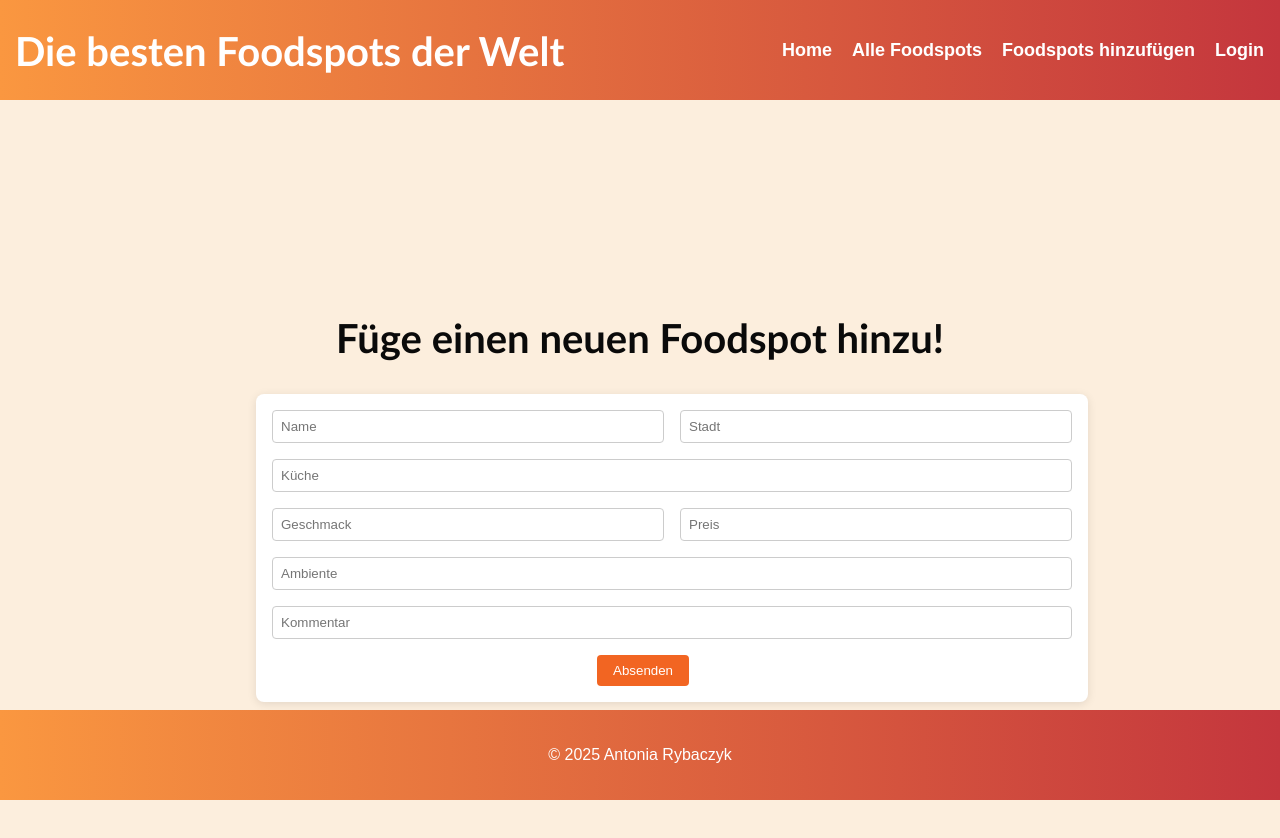
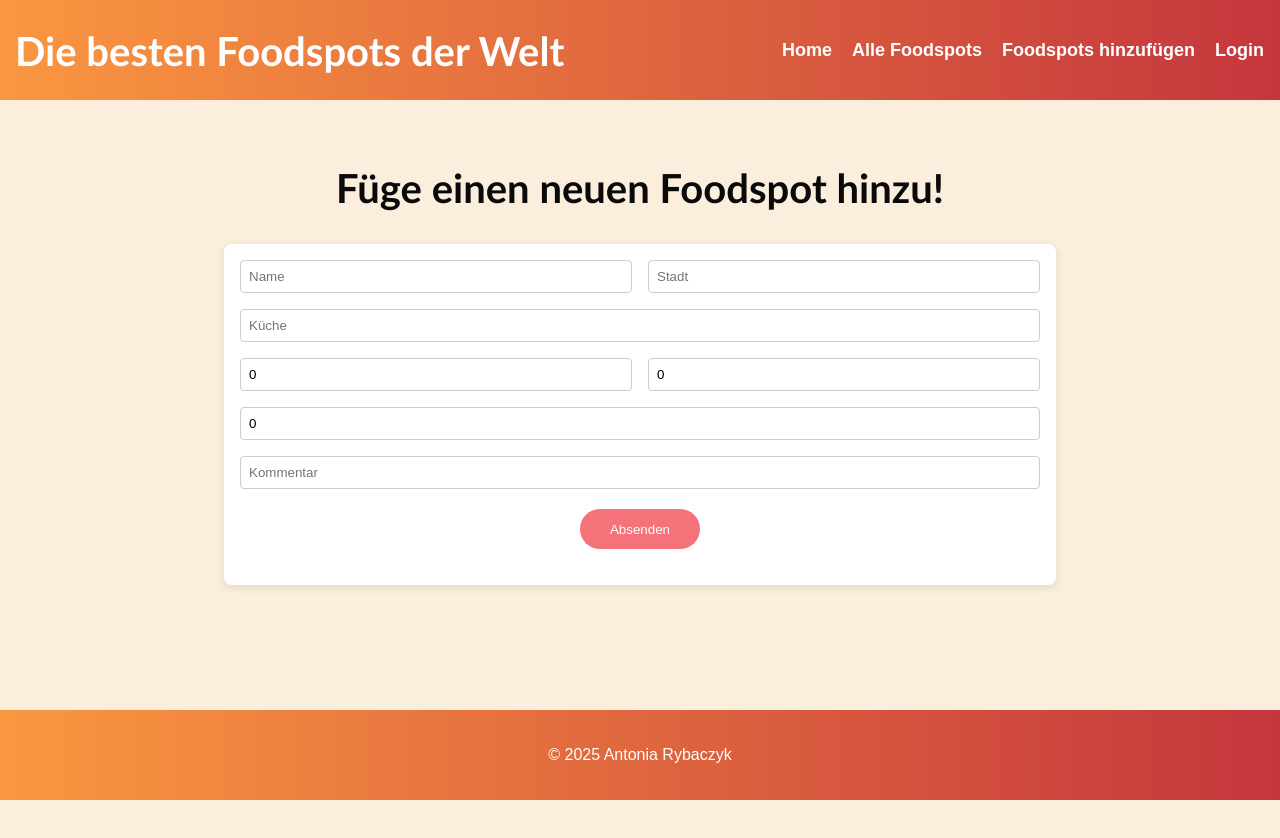
Before and after one commit to krakersiq/foodspots_frontend, an Angular app in the folder Foodspots/: page /formular in a window 1280 px wide. Shown: the top 838 px of the page. Built offline with nearby package versions, Linux system fonts and the light colour scheme.

Commit message:
updated files

```diff
--- a/Foodspots/src/app/app.css
+++ b/Foodspots/src/app/app.css
@@ -25,7 +25,6 @@ header {
   justify-content: space-between;
   white-space: nowrap; /* kein Zeilenumbruch */
   overflow-y: auto;
-
 }
 
 .nav-links {
@@ -61,8 +60,8 @@ h1 {
 
 section {
   margin: 0 auto;
-  width: 60%;
-  padding: 140px 0 10px;
+  width: 70%;
+  padding: 0px 20px 0px;
   min-height: 150vh;
 }
 
@@ -114,14 +113,14 @@ button:active {
 
 footer {
   background: linear-gradient(to right, #fa9740, #c4363d);
+  color: rgb(255, 255, 255);
   height: 90px;
   width: 100%;
-  color: rgb(255, 255, 255);
+  position: fixed;
   bottom: 0;
   left: 0;
-  position: fixed;
+  display: flex;
   align-items: center;
-  justify-content:center;
-  display: flex;
+  justify-content: center;
   text-align: center;
 }
--- a/Foodspots/src/app/formular/formular.css
+++ b/Foodspots/src/app/formular/formular.css
@@ -1,5 +1,3 @@
-
-
 h3{
   color: #0a0a0a;
   text-align: center;
@@ -45,10 +43,25 @@ input {
 }
 
 button {
-  padding: 0.5rem 1rem;
-  border: none;
-  background-color: #f26522;
-  color: white;
-  border-radius: 4px;
-  cursor: pointer;
+  padding: 12.5px 30px;
+  border: 0;
+  border-radius: 100px;
+  background-color: #f5727a;
+  color: #ffffff;
+  transition: all 0.5s;
+  -webkit-transition: all 0.5s;
 }
+
+button:hover {
+  background-color: #a92227;
+  box-shadow: 0 0 20px #a92227;
+  transform: scale(1.1);
+}
+
+button:active {
+  background-color: #e4c8f1;
+  transition: all 0.25s;
+  -webkit-transition: all 0.25s;
+  box-shadow: none;
+  transform: scale(0.98);
+}
--- a/Foodspots/src/app/formular/formular.html
+++ b/Foodspots/src/app/formular/formular.html
@@ -3,19 +3,19 @@
 <div class="form-container">
   <form (ngSubmit)="onSubmit()">
     <div class="form-group">
-      <input type="text" id="name" name="name" placeholder="Name" required>
-      <input type="text" id="stadt" name="stadt" placeholder="Stadt" required>
-      <input type="text" id="kueche" name="kueche" placeholder="Küche" required>
+      <input type="text" id="name" name="name" [(ngModel)]="foodspot.name" placeholder="Name" required>
+      <input type="text" id="stadt" name="stadt" [(ngModel)]="foodspot.stadt" placeholder="Stadt" required>
+      <input type="text" id="kueche" name="kueche" [(ngModel)]="foodspot.kueche" placeholder="Küche" required>
     </div>
 
     <div class="form-group">
-      <input type="text" id="geschmack" name="geschmack" placeholder="Geschmack" required>
-      <input type="text" id="preis" name="preis" placeholder="Preis" required>
-      <input type="text" id="ambiente" name="ambiente" placeholder="Ambiente" required>
+      <input type="text" id="geschmack" name="geschmack" [(ngModel)]="foodspot.bewertung_geschmack" placeholder="Geschmack" required>
+      <input type="text" id="preis" name="preis" [(ngModel)]="foodspot.bewertung_preis" placeholder="Preis" required>
+      <input type="text" id="ambiente" name="ambiente" [(ngModel)]="foodspot.bewertung_ambiente" placeholder="Ambiente" required>
     </div>
 
     <div class="form-group">
-      <input type="text" id="kommentar" name="kommentar" placeholder="Kommentar" required>
+      <input type="text" id="kommentar" name="kommentar" [(ngModel)]="foodspot.kommentar" placeholder="Kommentar" required>
     </div>
 
     <button type="submit">Absenden</button>
--- a/Foodspots/src/app/formular/formular.ts
+++ b/Foodspots/src/app/formular/formular.ts
@@ -1,19 +1,33 @@
 import { Component } from '@angular/core';
 import { Router } from '@angular/router';
+import { Foodspot } from '../shared/foodspot';
+import { Backend } from '../shared/backend';
+import { FormsModule } from '@angular/forms';
 
 @Component({
   selector: 'app-formular',
-  /* imports: [], */
+  standalone: true,
+  imports: [FormsModule],
   templateUrl: './formular.html',
   styleUrl: './formular.css'
 })
+export class Formular {
+  foodspot: Foodspot = {
+    name: '',
+    stadt: '',
+    kueche: '',
+    bewertung_geschmack: 0,
+    bewertung_preis: 0,
+    bewertung_ambiente: 0,
+    kommentar: ''
+  };
 
-export class Formular {
-  constructor(private router: Router) {}
+  constructor(private router: Router, private backend: Backend) {}
 
   onSubmit() {
-    console.log('Formular wird angezeigt');
-    this.router.navigate(['/formular']);
+    this.backend.create(this.foodspot).then(() => {
+      console.log('Neuer Foodspot wurde hinzugefügt');
+      this.router.navigate(['/uebersicht']);
+    });
   }
-
 }
--- a/Foodspots/src/app/registrierung/registrierung.css
+++ b/Foodspots/src/app/registrierung/registrierung.css
@@ -0,0 +1,23 @@
+button {
+  padding: 12.5px 30px;
+  border: 0;
+  border-radius: 100px;
+  background-color: #f5727a;
+  color: #ffffff;
+  transition: all 0.5s;
+  -webkit-transition: all 0.5s;
+}
+
+button:hover {
+  background-color: #a92227;
+  box-shadow: 0 0 20px #a92227;
+  transform: scale(1.1);
+}
+
+button:active {
+  background-color: #e4c8f1;
+  transition: all 0.25s;
+  -webkit-transition: all 0.25s;
+  box-shadow: none;
+  transform: scale(0.98);
+}
--- a/Foodspots/src/app/registrierung/registrierung.html
+++ b/Foodspots/src/app/registrierung/registrierung.html
@@ -1,24 +1,19 @@
+<h3 class="form-headline"> Registriere dich!</h3>
 
+<div class="form-container">
   <form>
+    <div class="form-group">
       <label for="username">Benutzername:</label>
       <input type="text" id="username" name="username" required>
+</div>
 
+<div class="form-group">
       <label for="password">Passwort:</label>
       <input type="password" id="password" name="password" required>
+</div>
 
+</form>
   <button type="submit">Registrieren</button>
-
-    <button onclick="window.location.href='../Uebersicht/uebersicht.html'">Zurück</button>
-
-<!-- <div class="box-container">
-      <div class="form-group">
-        <div class="d-flex gap-2">
-          <input type="text" class="form-control" id="email" name="email" placeholder="E-Mail" required>
-
-          <input type="text" class="form-control" id="passwort" name="passwort" placeholder="Passwort" required>
+  <button type="submit">Zurück</button>
 
 </div>
-
-      </div>
-
-    </div> -->
--- a/Foodspots/src/app/shared/backend.ts
+++ b/Foodspots/src/app/shared/backend.ts
@@ -6,11 +6,26 @@ import { Foodspot } from './foodspot';
 })
 export class Backend {
   apiURL = 'http://localhost:3000/api';
+
   constructor() {}
+
   async getAll(): Promise<Foodspot[]> {
     let response = await fetch(this.apiURL + '/foodspots');
     let foodspots = await response.json();
     console.log('foodspots in service (getAll) : ', foodspots);
     return foodspots;
   }
+
+  async create(foodspot: Foodspot): Promise<Foodspot> {
+    const response = await fetch(this.apiURL + '/foodspots', {
+      method: 'POST',
+      headers: {
+        'Content-Type': 'application/json'
+      },
+      body: JSON.stringify(foodspot)
+    });
+    const newFoodspot = await response.json();
+    console.log('Neuer Foodspot in service (create): ', newFoodspot);
+    return newFoodspot;
+  }
 }
--- a/Foodspots/src/app/startseite/startseite.css
+++ b/Foodspots/src/app/startseite/startseite.css
@@ -31,10 +31,8 @@ button {
   color: #ffffff;
   transition: all 0.5s;
   -webkit-transition: all 0.5s;
-  display: flex;
-  align-items: center;
-  justify-content: center;
-  margin-left: 325px;
+  display: block;
+  margin: 20px auto;
 }
 
 button:hover {
--- a/Foodspots/src/app/uebersicht/uebersicht.css
+++ b/Foodspots/src/app/uebersicht/uebersicht.css
@@ -1,20 +1,45 @@
 
+h3 {
+  color: #0a0a0a;
+  text-align: center;
+  font-family: "Gill Sans", "Gill Sans MT", Calibri, "Trebuchet MS", sans-serif;
+  font-size: large;
+  margin-top: 20px; /* Abstand nach oben */
+  display: absolute;
+  margin-top: 300px;
+}
+
+p {
+  color: #0a0a0a;
+  text-align: center;
+  font-family: "Gill Sans", "Gill Sans MT", Calibri, "Trebuchet MS", sans-serif;
+  font-size: large;
+  margin-top: 20px; /* Abstand nach oben */
+  display: flex;
+  justify-content: center;
+}
 
 table {
   margin: 100px auto;
-  width: 80%;
-  border-collapse: collapse;
+  width: 100%;
+  border-radius: 8px;
+  box-shadow: 0 2px 10px rgba(0, 0, 0, 0.1);
+ /*  border-collapse: collapse; /* Tabellenränder zusammenführen */
+  border-spacing: 0,5px; /* Abstand zwischen Zellen entfernen */
+  background-color: #f9f9f9; /* Hintergrundfarbe der Tabelle */
+
 }
 
 tr {
-  background-color: #f2f2f2;
+  background-color: #ffffff;
   border-bottom: 1px solid #ddd;
+
 }
 
-th,
-td {
+th,td {
   padding: 12px;
-  text-align: left;
+  text-align: center; /* Inhalt in der Tabelle zentrieren */
+
 }
 
 .uebersicht-nav {
@@ -35,11 +60,13 @@ td {
   text-decoration: none;
 } */
 
-footer {
-  background: linear-gradient(to right, #fa9740, #c4363d);
-  height: 100px;
-  width: 100%;
-  position: fixed;
-  bottom: 0;
-  left: 0;
+button {
+  padding: 12.5px 30px;
+  border: 0;
+  border-radius: 100px;
+  background-color: #f5727a;
+  color: #ffffff;
+  transition: all 0.5s;
+  -webkit-transition: all 0.5s;
+  flex-direction: row;
 }
--- a/Foodspots/src/app/uebersicht/uebersicht.html
+++ b/Foodspots/src/app/uebersicht/uebersicht.html
@@ -1,10 +1,12 @@
-<div class="conatiner m-5">
-  <!-- <h1>Alle Foodspots</h1> -->
-   <br>
-
+<div class="container m-5">
   <table class="table table-striped table-responsive mt-5">
     <caption>
-
+      <h2>Alle bereits eingetragenen Foodspots</h2>
+      <p>
+        Hier findest du eine Übersicht aller Foodspots, die du hinzugefügt hast.
+      </p>
+      <p>Du kannst jeden Eintrag bearbeiten oder löschen.</p>
+      <br />
     </caption>
     <thead>
       <tr>
@@ -28,12 +30,15 @@
         <td>{{ foodspot.bewertung_preis }}</td>
         <td>{{ foodspot.bewertung_ambiente }}</td>
         <td>{{ foodspot.kommentar }}</td>
-        <button>Bearbeiten</button>
-        <button><i class="fa fa-pencil"></i>
-        </button>
-        <br>
-        <button>Löschen</button>
+        <td>
+          <div>
+            <button>Bearbeiten</button>
+            <br>
+            <button>Löschen</button>
+          </div>
+        </td>
       </tr>
+
       }
     </tbody>
   </table>
```
Also changed, not shown: Foodspots/src/app/app.ts (+9 -2 lines), 1 other file (tests, documents, lock files or other folders). Lines whose indentation alone changed are shown as unchanged.
